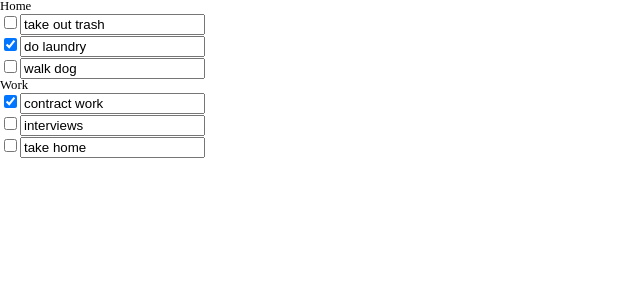
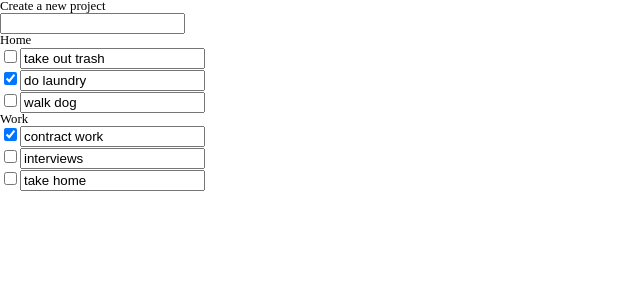
Before and after one commit to n0land0/bowtie-challenge, a React (Create React App) app: page / in a window 1280 px wide. Shown: the top 300 px of the page, without its empty margins (0-640 px from the left). Built offline with nearby package versions, Linux system fonts and the light colour scheme.

Commit message:
Create form component

```diff
--- a/src/components/ProjectsContainer.tsx
+++ b/src/components/ProjectsContainer.tsx
@@ -1,6 +1,7 @@
 import React, { FC } from 'react';
 
 import { useProjects } from '../lib/useProjects';
+import CreateProjectForm from './CreateProjectForm';
 import Project from './Project';
 
 interface ProjectsContainerProps {
@@ -16,7 +17,12 @@ const ProjectsContainer: FC<ProjectsContainerProps> = () => {
     <Project key={project.id} {...project} />
   ));
 
-  return <section>{projectElements}</section>;
+  return (
+    <section>
+      <CreateProjectForm />
+      {projectElements}
+    </section>
+  );
 };
 
 export default ProjectsContainer;
```
